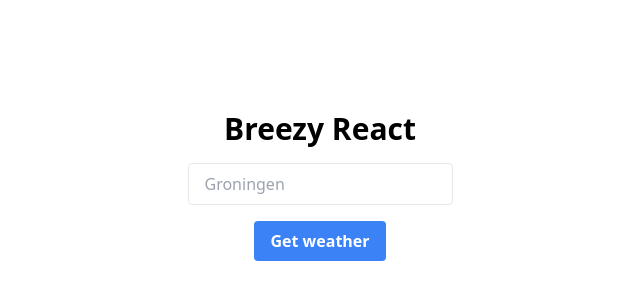
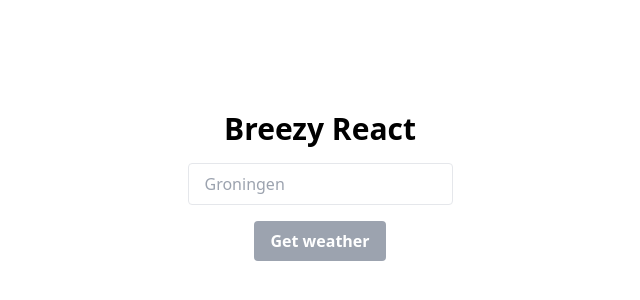
Before and after one commit to calinanca99/breezy-react, a React (Vite) app: page / in a window 1280 px wide. Shown: the part 214-514 px from the top of the page, without its empty margins (320-960 px from the left). Built offline with nearby package versions, Linux system fonts and the light colour scheme.

Commit message:
Make it more obvious when the button is disabled

```diff
--- a/src/components/WeatherButton.tsx
+++ b/src/components/WeatherButton.tsx
@@ -8,7 +8,8 @@ export const WeatherButton: React.FC<WeatherButtonProps> = (
 ) => (
   <button
     onClick={props.onClick}
-    className="rounded bg-blue-500 px-4 py-2 font-bold text-white hover:bg-blue-700"
+    className={`rounded px-4 py-2 font-bold text-white
+                ${props.city ? "bg-blue-500 hover:bg-blue-700" : "cursor-not-allowed bg-gray-400"}`}
     disabled={!props.city}
   >
     Get weather
```
